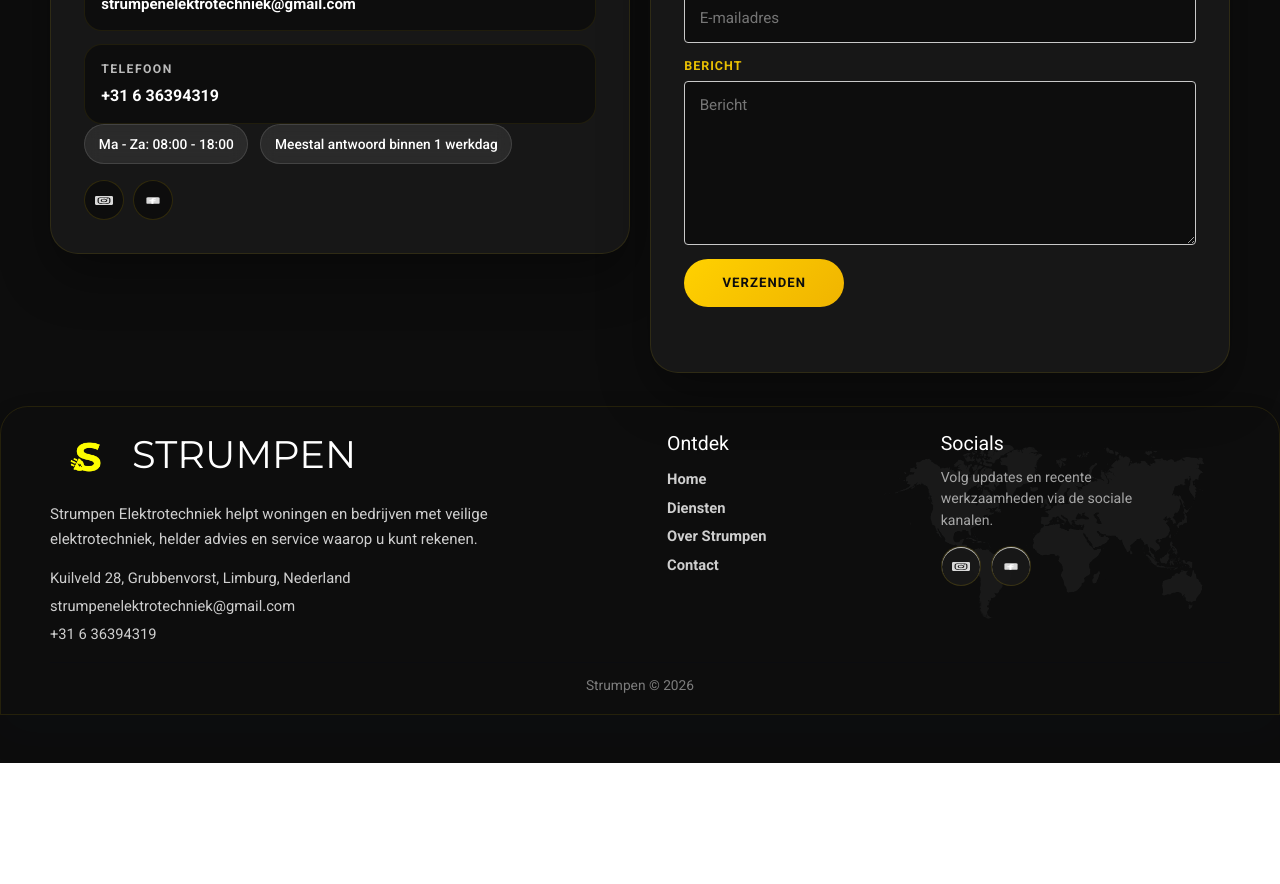
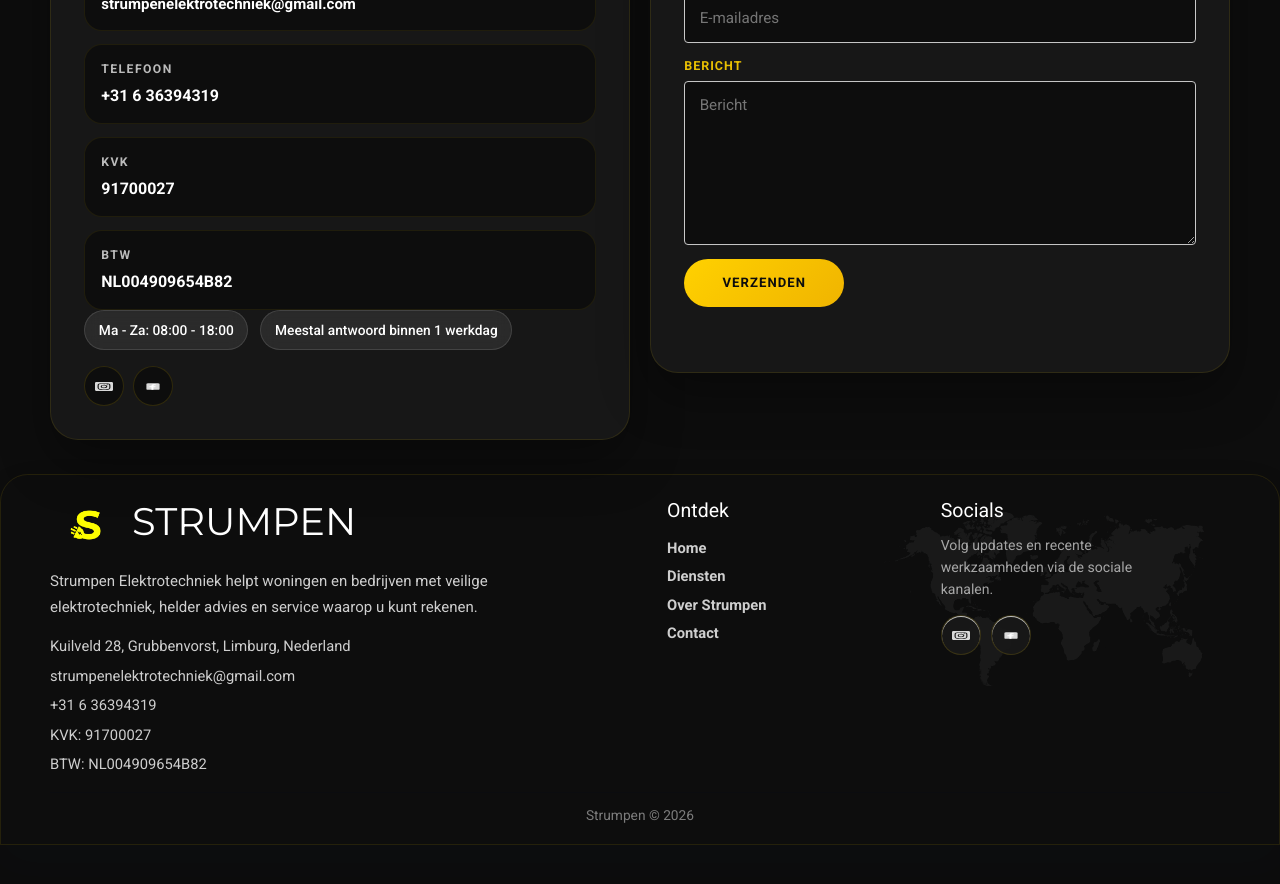
Before and after one commit to Nepryash/jordywebsite, a Vue app: page /contact in a window 1280 px wide. Shown: the part 1460-2344 px from the top of the page. Before the commit the page ends 2223 px from the top, so only its background shows below. Built offline with nearby package versions, Linux system fonts and the light colour scheme.

Commit message:
Add KVK and BTW details to contact sections

```diff
--- a/src/components/SiteFooter.vue
+++ b/src/components/SiteFooter.vue
@@ -19,6 +19,11 @@ const exploreLinks = [
   { label: "Diensten", href: "/services" },
   { label: "Over Strumpen", href: "/about" },
   { label: "Contact", href: "/contact" }
+] as const;
+
+const businessDetails = [
+  "KVK: 91700027",
+  "BTW: NL004909654B82"
 ] as const;
 
 defineProps<{
@@ -44,6 +49,7 @@ const ui = computed(() => getUiCopy());
               <span>{{ content.brand.address }}</span>
               <a :href="`mailto:${content.brand.email}`">{{ content.brand.email }}</a>
               <a :href="`tel:${content.brand.phone}`">{{ content.brand.phone }}</a>
+              <span v-for="detail in businessDetails" :key="detail">{{ detail }}</span>
             </div>
           </div>
           <div class="footer-explore">
--- a/src/styles.css
+++ b/src/styles.css
@@ -2292,13 +2292,14 @@ main {
 
 .footer-contact-lines {
   display: grid;
-  gap: 0.28rem;
+  gap: 0.38rem;
   font-size: 0.92rem;
   overflow-wrap: anywhere;
 }
 
 .footer-explore,
 .footer-newsletter {
+  line-height: 1.55;
   padding-top: 0.35rem;
 }
 
--- a/src/views/ContactView.vue
+++ b/src/views/ContactView.vue
@@ -23,6 +23,19 @@ const sending = ref(false);
 const statusText = ref("");
 const statusType = ref<"idle" | "success" | "error">("idle");
 const whatsappNumber = "31636394319";
+const businessDetails = [
+  {
+    label: "KVK",
+    value: "91700027",
+    href: undefined
+  },
+  {
+    label: "BTW",
+    value: "NL004909654B82",
+    href: undefined
+  }
+] as const;
+
 const contactDetails = computed(() => [
   {
     label: "Adres",
@@ -37,7 +50,8 @@ const contactDetails = computed(() => [
     label: "Telefoon",
     value: props.content.brand.phone,
     href: `tel:${props.content.brand.phone}`
-  }
+  },
+  ...businessDetails
 ]);
 
 function buildWhatsappHref(payload: ContactPayload) {
```
